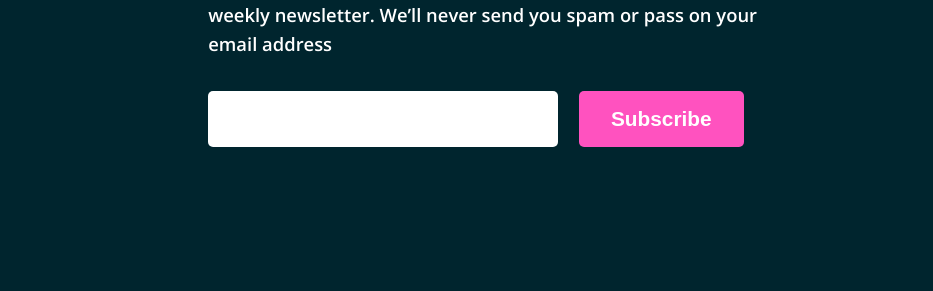
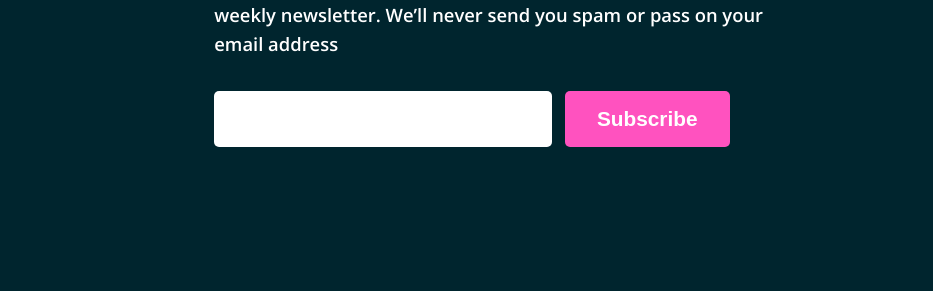
Before and after one commit to DefinitelyObsessed/Huddle-landing-page-with-curved-sections-16, a plain HTML site: page index.html in a window 1536 px wide. Shown: the part 5100-5391 px from the top of the page, 603-1536 px from the left. Drawn offline with nearby package versions, Linux system fonts and the light colour scheme.

Commit message:
Update style.css

```diff
--- a/style.css
+++ b/style.css
@@ -390,7 +390,7 @@ nav button:hover {
 @media (min-width:460px) {
   .footer-subscribe {
     display: inline-block;
-    margin-left: 1rem;
+    margin-left: 0.5rem;
   }
 }
 
@@ -503,7 +503,7 @@ nav button:hover {
   }
 
   .footer-email {
-    max-width: 25vw;
+    max-width: 22vw;
   }
 
   :root {
```
